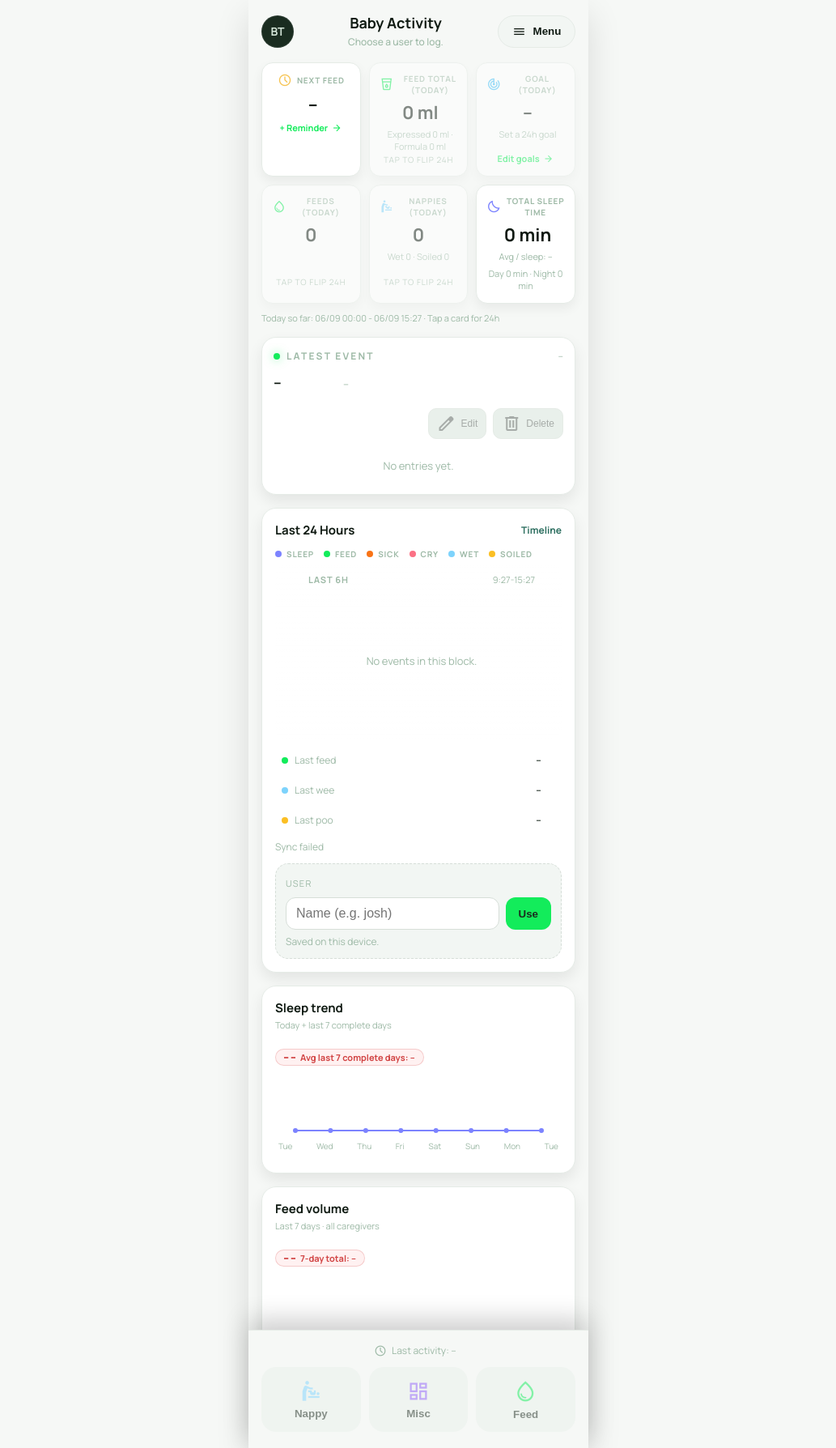
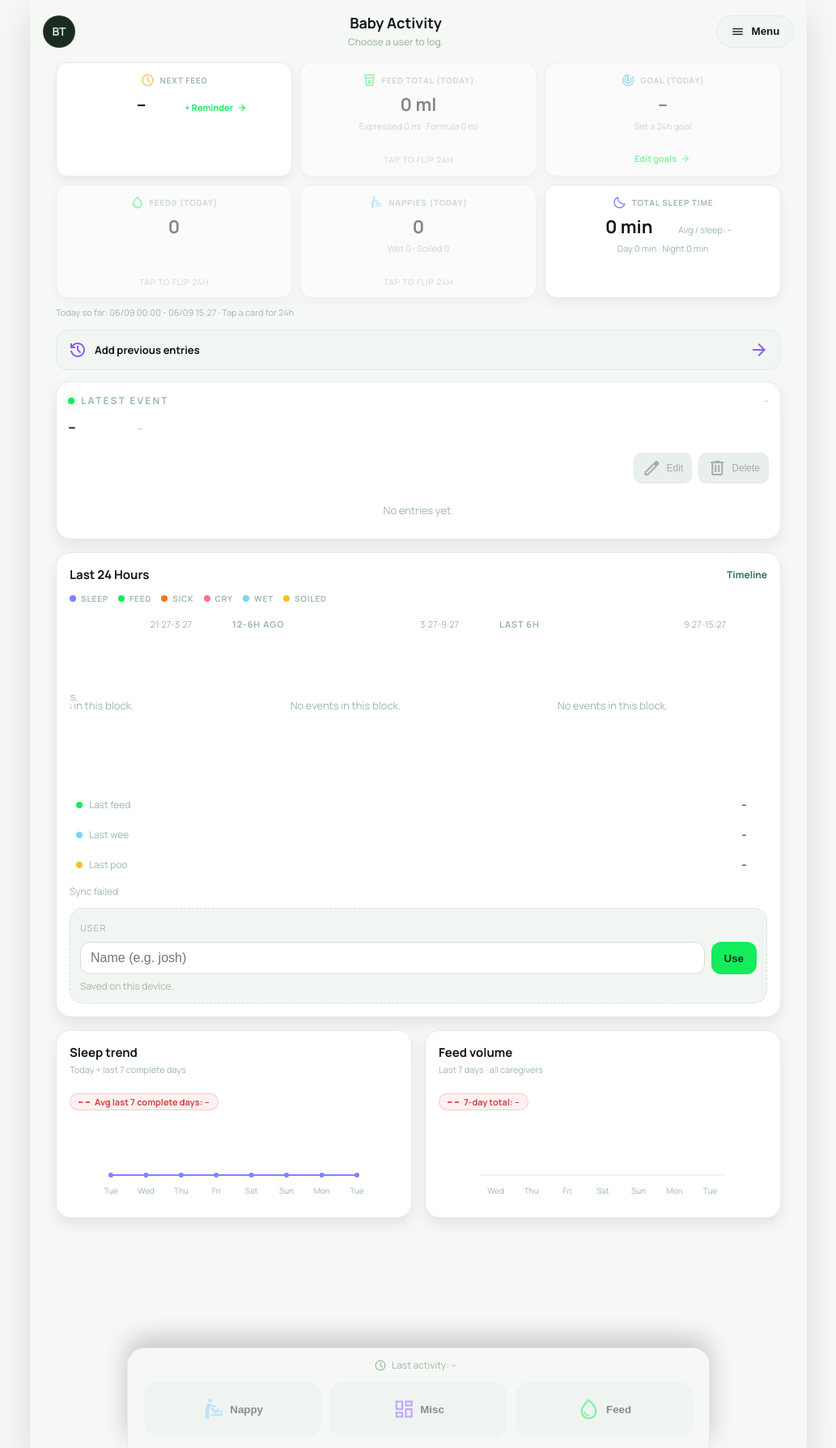
Before and after one commit to hybridjosto/baby-tracker, a Python web app: template src/web/templates/index.html in a window 1280 px wide. Shown: the whole page at 81% size, without its empty margins (123-1156 px from the left). Run offline with Jinja, Linux system fonts and the light colour scheme; the template is opened without the code that fills it, so the values that code supplies are empty; a map, chart or similar area stays blank.

Commit message:
Move active timers into the Home header and fix refresh scroll

```diff
--- a/src/web/static/styles.css
+++ b/src/web/static/styles.css
@@ -37,6 +37,8 @@
   margin: 0;
   padding: 0;
   min-height: 100%;
+  max-width: 100%;
+  overflow-x: hidden;
 }
 
 body {
@@ -52,7 +54,23 @@
 }
 
 .page {
-  padding: 16px;
+  width: 100%;
+  padding: clamp(14px, 2.5vw, 28px);
+  padding-bottom: calc(152px + env(safe-area-inset-bottom, 0));
+}
+
+.page > *,
+.card,
+.nav-row > *,
+.active-timer-banner > * {
+  min-width: 0;
+}
+
+img,
+svg,
+canvas,
+video {
+  max-width: 100%;
 }
 
 .card {
@@ -93,6 +111,13 @@
   justify-content: flex-end;
   color: var(--text-primary);
   position: relative;
+}
+
+button,
+input,
+select,
+textarea {
+  max-width: 100%;
 }
 
 html.dark .nav-actions {
@@ -364,7 +389,7 @@
   margin: 0 auto;
   bottom: 0;
   width: 100%;
-  max-width: 420px;
+  max-width: min(720px, 100%);
   padding: 16px 16px calc(env(safe-area-inset-bottom, 0) + 20px);
   background: rgba(246, 248, 246, 0.96);
   border-top: 1px solid #e5ebe6;
@@ -655,3 +680,64 @@
 .misc-option {
   text-transform: capitalize;
 }
+
+@media (min-width: 768px) {
+  .card {
+    padding: 22px;
+  }
+
+  .bottom-bar {
+    padding: 12px 20px calc(env(safe-area-inset-bottom, 0) + 14px);
+    border: 1px solid var(--border-light);
+    border-bottom: 0;
+    border-radius: 22px 22px 0 0;
+  }
+
+  html.dark .bottom-bar {
+    border-color: var(--border-dark);
+  }
+
+  .action-btn {
+    height: 68px;
+    flex-direction: row;
+  }
+
+  .log-footer-spacer {
+    height: calc(114px + env(safe-area-inset-bottom, 0));
+  }
+}
+
+@media (max-width: 640px) {
+  .page {
+    padding: 12px;
+    padding-bottom: calc(152px + env(safe-area-inset-bottom, 0));
+  }
+
+  .card {
+    padding: 14px;
+    border-radius: 14px;
+  }
+
+  .nav-row {
+    align-items: flex-start;
+  }
+
+  .nav-menu-toggle {
+    min-width: 44px;
+    padding: 0 12px;
+  }
+
+  .nav-menu-toggle > span:last-child {
+    display: none;
+  }
+
+  .nav-menu-panel {
+    position: fixed;
+    top: 64px;
+    right: 12px;
+    left: 12px;
+    min-width: 0;
+    max-height: calc(100dvh - 84px);
+    overflow-y: auto;
+  }
+}
--- a/src/web/templates/index.html
+++ b/src/web/templates/index.html
@@ -32,8 +32,10 @@
       }
       .app {
         position: relative;
+        width: 100%;
         height: 100vh;
-        max-width: 420px;
+        height: 100dvh;
+        max-width: 960px;
         margin: 0 auto;
         display: flex;
         flex-direction: column;
@@ -67,17 +69,64 @@
         font-size: 14px;
       }
       .title-stack {
+        flex: 1;
+        min-width: 0;
         text-align: center;
       }
-      .title-stack h2 {
+      .home-header-default h2 {
         margin: 0;
         font-size: 18px;
         font-weight: 700;
       }
-      .title-stack span {
+      .home-header-default > span {
         font-size: 12px;
         color: var(--text-secondary);
         font-weight: 500;
+      }
+      .home-header-timers[aria-hidden="true"] {
+        display: none;
+      }
+      .home-header-timers {
+        display: grid;
+        gap: 6px;
+      }
+      .home-header-timers .active-timer-banner {
+        position: static;
+        top: auto;
+        align-items: center;
+        flex-wrap: nowrap;
+        gap: 8px;
+        margin: 0;
+        padding: 7px 9px;
+        border-radius: 13px;
+        box-shadow: none;
+      }
+      .home-header-timers .breastfeed-banner .banner-left {
+        gap: 1px;
+        min-width: 0;
+      }
+      .home-header-timers .breastfeed-banner .banner-title {
+        gap: 6px;
+        font-size: 12px;
+        white-space: nowrap;
+      }
+      .home-header-timers .breastfeed-banner .pulse-dot {
+        width: 8px;
+        height: 8px;
+      }
+      .home-header-timers .breastfeed-banner .banner-meta {
+        display: none;
+      }
+      .home-header-timers .breastfeed-banner .banner-timer {
+        font-size: 14px;
+        white-space: nowrap;
+      }
+      .home-header-timers .breastfeed-banner .banner-action {
+        width: auto;
+        min-height: 32px;
+        padding: 6px 9px;
+        border-radius: 9px;
+        font-size: 11px;
       }
       .icon-btn {
         width: 40px;
@@ -93,7 +142,7 @@
       .content {
         flex: 1;
         overflow-y: auto;
-        padding: 8px 16px 170px;
+        padding: 8px clamp(16px, 3vw, 32px) 170px;
       }
       .stats {
         display: grid;
@@ -146,6 +195,9 @@
         border-color: rgba(255, 255, 255, 0.06);
       }
       @media (max-width: 520px) {
+        .app {
+          box-shadow: none;
+        }
         .content {
           padding: 8px 12px 170px;
         }
@@ -218,6 +270,34 @@
         font-size: 11px;
         color: var(--text-secondary);
         text-align: center;
+      }
+      .backfill-home-link {
+        margin-top: 12px;
+        display: flex;
+        align-items: center;
+        justify-content: space-between;
+        gap: 12px;
+        padding: 12px 14px;
+        border-radius: 14px;
+        border: 1px solid var(--border-light);
+        background: var(--surface-soft);
+        color: var(--text-primary);
+        text-decoration: none;
+        font-size: 13px;
+        font-weight: 700;
+      }
+      .backfill-home-link-main {
+        display: inline-flex;
+        align-items: center;
+        gap: 9px;
+      }
+      .backfill-home-link .material-symbols-outlined {
+        color: #8b5cf6;
+      }
+      html.dark .backfill-home-link {
+        border-color: var(--border-dark);
+        background: rgba(26, 44, 32, 0.9);
+        color: #f3f6f4;
       }
       .latest-card {
         margin-top: 14px;
@@ -451,12 +531,17 @@
         color: var(--text-secondary);
       }
       .home-sleep-trend-card {
-        margin-top: 16px;
         background: #ffffff;
         border-radius: 18px;
         padding: 16px;
         border: 1px solid #e5ebe6;
         box-shadow: 0 8px 18px rgba(0, 0, 0, 0.08);
+      }
+      .home-trend-grid {
+        display: grid;
+        grid-template-columns: minmax(0, 1fr);
+        gap: 16px;
+        margin-top: 16px;
       }
       html.dark .home-sleep-trend-card {
         background: var(--card-dark);
@@ -553,12 +638,19 @@
         color: #ffb4b4;
       }
       .sleep-trend-labels {
-        display: flex;
-        justify-content: space-between;
+        position: relative;
+        width: min(100%, 320px);
+        min-height: 14px;
         font-size: 10px;
         color: var(--text-secondary);
-        padding: 0 4px;
-        margin-top: 4px;
+        padding: 0;
+        margin: 4px auto 0;
+      }
+      .sleep-trend-labels span {
+        position: absolute;
+        top: 0;
+        transform: translateX(-50%);
+        white-space: nowrap;
       }
       .edit-modal-backdrop {
         position: fixed;
@@ -1001,7 +1093,7 @@
         margin: 0 auto;
         bottom: 0;
         width: 100%;
-        max-width: 420px;
+        max-width: min(720px, 100%);
         padding: 16px 16px calc(env(safe-area-inset-bottom, 0) + 20px);
         background: rgba(246, 248, 246, 0.96);
         border-top: 1px solid #e5ebe6;
@@ -1386,6 +1478,33 @@
         height: 150px;
         margin: 8px 0 12px;
       }
+      @media (min-width: 768px) {
+        .home-trend-grid {
+          grid-template-columns: repeat(2, minmax(0, 1fr));
+          align-items: stretch;
+        }
+        .home-sleep-trend-card {
+          display: flex;
+          flex-direction: column;
+        }
+        .home-sleep-trend-card .sleep-trend-chart-wrap {
+          margin-top: auto;
+        }
+        .bottom-bar {
+          padding: 12px 20px calc(env(safe-area-inset-bottom, 0) + 14px);
+          border: 1px solid var(--border-light);
+          border-bottom: 0;
+          border-radius: 22px 22px 0 0;
+        }
+        html.dark .bottom-bar {
+          border-color: var(--border-dark);
+        }
+        .action-btn,
+        .action-btn.primary {
+          height: 68px;
+          flex-direction: row;
+        }
+      }
       .is-loading .chart-skeleton {
         display: block;
       }
@@ -1408,8 +1527,13 @@
       <header>
         <div class="avatar" id="user-chip">{{ user_slug[:2]|upper if user_slug else 'BT' }}</div>
         <div class="title-stack">
+          <div class="home-header-default" id="home-header-default">
             <h2>Baby Activity</h2>
             <span id="today-label">{{ user_message }}</span>
+          </div>
+          <div class="home-header-timers" id="home-header-timers" aria-hidden="true">
+            {% include "active_timer_banners.html" %}
+          </div>
         </div>
         <div class="header-actions nav-actions">
           <button class="nav-menu-toggle" id="nav-menu-toggle" type="button" aria-label="Open navigation menu" aria-haspopup="true" aria-expanded="false" aria-controls="nav-menu-panel">
@@ -1469,7 +1593,6 @@
         </div>
       </header>
       <main class="content">
-        {% include "active_timer_banners.html" %}
         <section class="stats">
           <div class="stat-card" aria-label="Next feed time">
             <div class="stat-label">
@@ -1578,6 +1701,13 @@
           </div>
         </section>
         <div class="stats-range skeleton-text skeleton-wide" id="stat-window">Today so far: -- · Tap a card for 24h</div>
+        <a class="backfill-home-link" href="{{ base_path }}/log#backfill-panel">
+          <span class="backfill-home-link-main">
+            <span class="material-symbols-outlined" aria-hidden="true">history</span>
+            Add previous entries
+          </span>
+          <span class="material-symbols-outlined" aria-hidden="true">arrow_forward</span>
+        </a>
 
         <section class="latest-card" aria-live="polite">
           <div class="latest-header">
@@ -1664,6 +1794,7 @@
           </form>
         </section>
 
+        <div class="home-trend-grid">
           <section class="home-sleep-trend-card">
             <div class="home-sleep-trend-header">
               <div>
@@ -1695,6 +1826,7 @@
               <div class="sleep-trend-labels" id="home-feed-volume-labels"></div>
             </div>
           </section>
+        </div>
         <div class="edit-modal-backdrop" id="edit-entry-backdrop" hidden></div>
         <div class="edit-modal" id="edit-entry-modal" role="dialog" aria-modal="true" aria-hidden="true" hidden>
           <form class="edit-modal-card" id="edit-entry-form" novalidate>
```
Also changed, not shown: LEDGER.md (+5 -0 lines), src/web/templates/log.html (+25 -25 lines), src/web/templates/summary.html (+19 -9 lines), src/web/templates/weight.html (+11 -4 lines), tests/frontend/test_entry_backfill_ui.py (+10 -0 lines), tests/frontend/test_responsive_layout.py (added, +57 -0 lines), src/web/static/app.js. Lines whose indentation alone changed are shown as unchanged.
